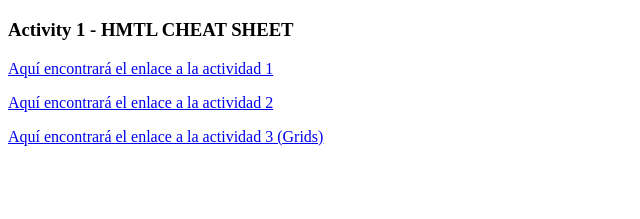
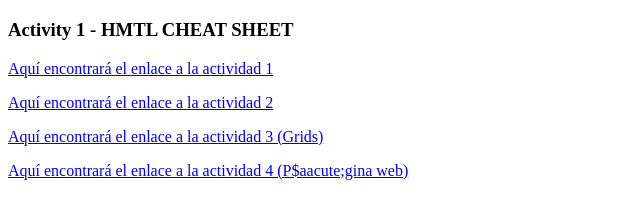
Before and after one commit to Chamito813/Chamito813.github.io, a plain HTML site: page index.html in a window 1280 px wide. Shown: the part 61-280 px from the top of the page, without its empty margins (0-640 px from the left). Drawn offline with Linux system fonts and the light colour scheme.

Commit message:
Updated index

```diff
--- a/index.html
+++ b/index.html
@@ -12,5 +12,6 @@
     <p><a href="https://chamito813.github.io//HTML/html_cheat_sheet.html">Aquí encontrará el enlace a la actividad 1</a></p>
     <p><a href="https://chamito813.github.io//HTML/css_cheat_sheet.html">Aquí encontrará el enlace a la actividad 2</a></p>
     <p><a href="https://chamito813.github.io//HTML/css_grid.html">Aquí encontrará el enlace a la actividad 3 (Grids)</a></p>
+    <p><a href="https://chamito813.github.io//HTML/actPagWeb.html">Aquí encontrará el enlace a la actividad 4 (P$aacute;gina web)</a></p>
 </body>
 </html>
```
